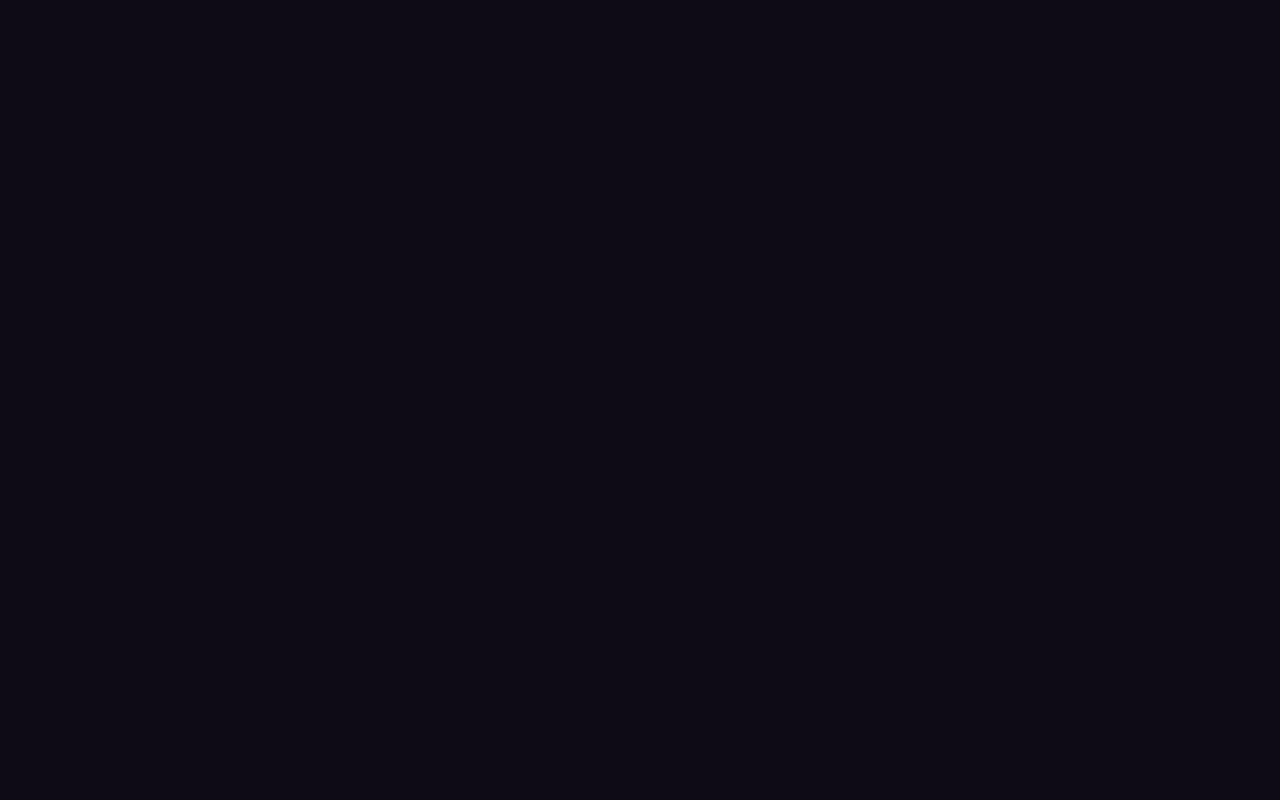
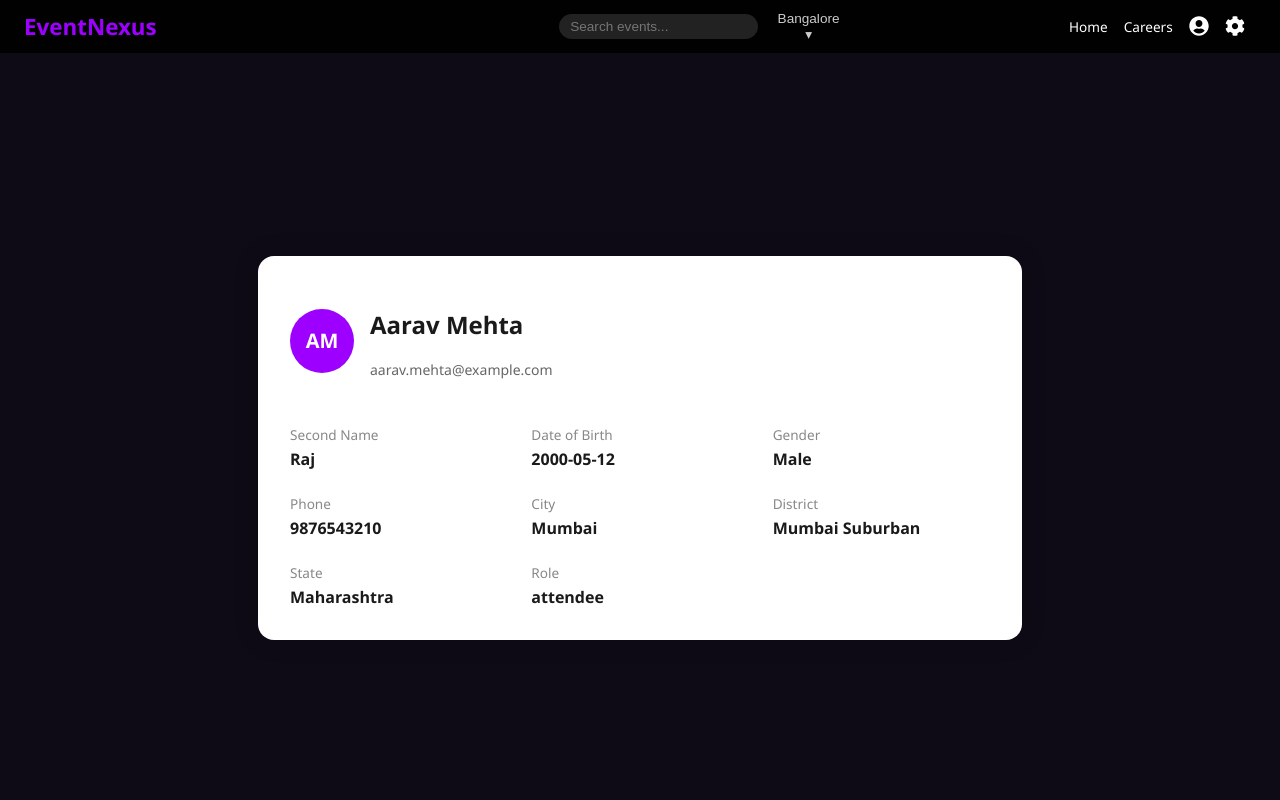
Before and after one commit to laxmitangadi/EventNexus, a React (Create React App) app in the folder frontend/: page /profile in a window 1280 px wide. Before the commit this address had no page. Shown: the top 800 px of the page. Built offline with nearby package versions, Linux system fonts and the light colour scheme.

Commit message:
user profile

```diff
--- a/frontend/src/App.js
+++ b/frontend/src/App.js
@@ -12,6 +12,9 @@ import SponsorEventPage from './components/SponsorEventPage';
 import SponsorDashboard from './components/SponsorDashboard';
 import SponsorEventList from './components/SponsorEventList';
 import SuccessPage from './components/SuccessPage';
+import UserProfile from './components/UserProfile';
+import ProfilePage from './components/ProfilePage';
+
 
 
 function App() {
@@ -30,18 +33,8 @@ function App() {
         <Route path="/sponsordashboard" element={<SponsorDashboard />} />
         <Route path="/sponsoreventslist" element={<SponsorEventList />} />
         <Route path="/successpage" element={<SuccessPage />} />
-
-
-
-
-
-
-
-
-
-
-
-
+        <Route path="/" element={<LandingPage />} />
+        <Route path="/profile" element={<ProfilePage />} />
       </Routes>
     </Router>
   );
--- a/frontend/src/components/NavBar.jsx
+++ b/frontend/src/components/NavBar.jsx
@@ -57,7 +57,7 @@ const NavBar = () => {
       <div className="navbar-column right">
         <a href="#hero">Home</a>
         <a href="#careers">Careers</a>
-        <button className="icon-button" onClick={() => navigate('/login')}>
+        <button className="icon-button" onClick={() => navigate('/profile')}>
           <FaUserCircle size={20} />
         </button>
         <a href="#settings"><FaCog size={20} /></a>
--- /dev/null
+++ b/frontend/src/components/ProfilePage.jsx
@@ -0,0 +1,21 @@
+import UserProfile from '../components/UserProfile'; // Make sure the path is correct
+
+const mockUser = {
+  firstName: 'Aarav',
+  secondName: 'Raj',
+  lastName: 'Mehta',
+  dob: '2000-05-12',
+  gender: 'Male',
+  email: 'aarav.mehta@example.com',
+  phone: '9876543210',
+  city: 'Mumbai',
+  district: 'Mumbai Suburban',
+  state: 'Maharashtra',
+  role: 'attendee',
+};
+
+function ProfilePage() {
+  return <UserProfile user={mockUser} />;
+}
+
+export default ProfilePage;
--- /dev/null
+++ b/frontend/src/components/UserProfile.jsx
@@ -0,0 +1,48 @@
+import React from 'react';
+import '../styles/UserProfile.css'; // Make sure the path matches your folder structure
+import NavBar from './NavBar';
+import Footer from './Footer';
+
+const UserProfile = ({ user }) => {
+  return (
+    <div>
+        <NavBar/>
+    <div className="user-profile-wrapper">
+      <div className="user-profile-card">
+        {/* Header */}
+        <div className="user-profile-header">
+          <div className="user-avatar">
+            {user.firstName[0]}{user.lastName[0]}
+          </div>
+          <div>
+            <h2 className="user-name">{user.firstName} {user.lastName}</h2>
+            <p className="user-email">{user.email}</p>
+          </div>
+        </div>
+
+        {/* Details */}
+        <div className="user-details-grid">
+          <ProfileItem label="Second Name" value={user.secondName} />
+          <ProfileItem label="Date of Birth" value={user.dob} />
+          <ProfileItem label="Gender" value={user.gender} />
+          <ProfileItem label="Phone" value={user.phone} />
+          <ProfileItem label="City" value={user.city} />
+          <ProfileItem label="District" value={user.district} />
+          <ProfileItem label="State" value={user.state} />
+          <ProfileItem label="Role" value={user.role} />
+        </div>
+      </div>
+    </div>
+    <Footer/>
+    </div>
+  );
+};
+
+const ProfileItem = ({ label, value }) => (
+  <div className="profile-item">
+    <span className="profile-label">{label}</span>
+    <span className="profile-value">{value || '-'}</span>
+  </div>
+);
+
+export default UserProfile;
--- /dev/null
+++ b/frontend/src/styles/UserProfile.css
@@ -0,0 +1,71 @@
+/* === User Profile Page Styles === */
+
+.user-profile-wrapper {
+    min-height: 100vh;
+    background-color: #0E0B16;
+    display: flex;
+    align-items: center;
+    justify-content: center;
+    padding: 3rem 1rem;
+  }
+
+  .user-profile-card {
+    background-color: #ffffff;
+    color: #1a1a1a;
+    border-radius: 1rem;
+    padding: 2rem;
+    max-width: 700px;
+    width: 100%;
+    box-shadow: 0 0 25px rgba(0, 0, 0, 0.2);
+  }
+
+  .user-profile-header {
+    display: flex;
+    align-items: center;
+    gap: 1rem;
+    margin-bottom: 2rem;
+  }
+
+  .user-avatar {
+    width: 64px;
+    height: 64px;
+    border-radius: 50%;
+    background-color: #9D00FF;
+    color: white;
+    font-size: 1.25rem;
+    font-weight: bold;
+    display: flex;
+    align-items: center;
+    justify-content: center;
+  }
+
+  .user-name {
+    font-size: 1.5rem;
+    font-weight: bold;
+  }
+
+  .user-email {
+    font-size: 0.875rem;
+    color: #666666;
+  }
+
+  .user-details-grid {
+    display: grid;
+    grid-template-columns: repeat(auto-fit, minmax(200px, 1fr));
+    gap: 1.5rem;
+  }
+
+  .profile-item {
+    display: flex;
+    flex-direction: column;
+  }
+
+  .profile-label {
+    font-size: 0.85rem;
+    color: #888;
+    margin-bottom: 0.25rem;
+  }
+
+  .profile-value {
+    font-weight: 600;
+  }
```
Also changed, not shown: frontend/src/styles/AuthPages.css (indentation only).
